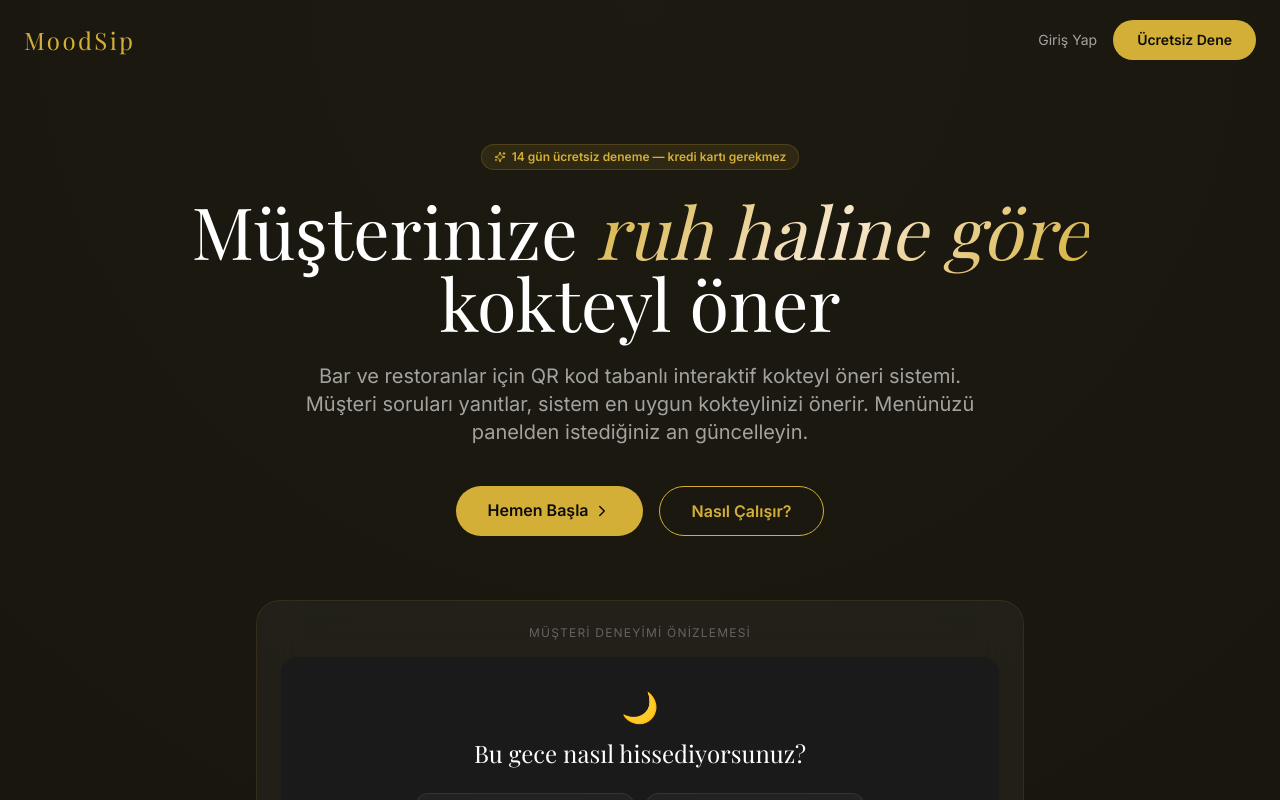
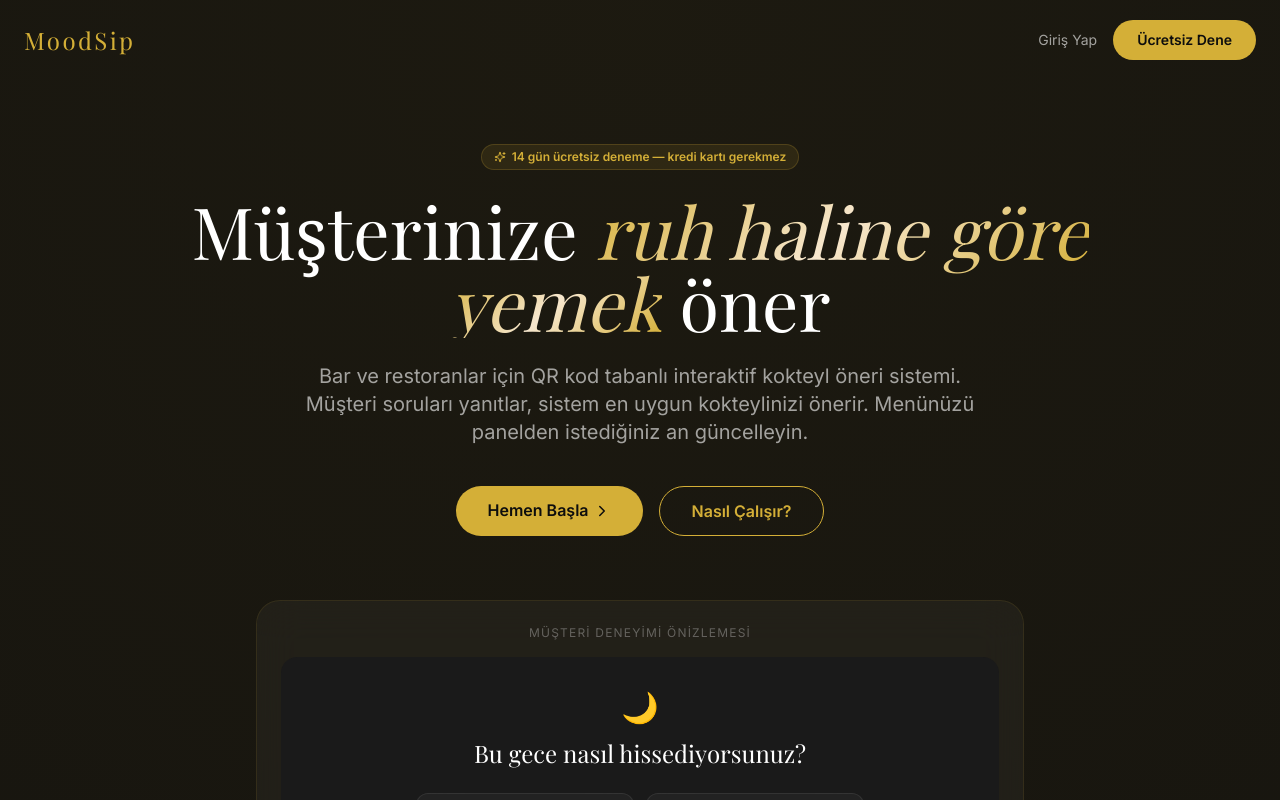
Before and after one commit to garbiscan-sudo/moodsip-saas, a Next.js app: page / in a window 1280 px wide. Shown: the top 800 px of the page. Built offline with nearby package versions, Linux system fonts and the light colour scheme; a web font is replaced by a local one.

Commit message:
hero animated words

```diff
--- a/app/page.tsx
+++ b/app/page.tsx
@@ -1,5 +1,6 @@
 import type { Metadata } from 'next'
 import Link from 'next/link'
+import HeroHeading from '@/components/landing/HeroHeading'
 import {
   QrCode, LayoutDashboard, Sparkles, ChevronRight,
   Check, Star, Zap, Shield, RefreshCw, HelpCircle
@@ -80,11 +81,7 @@ export default function LandingPage() {
           14 gün ücretsiz deneme — kredi kartı gerekmez
         </div>
 
-        <h1 className="font-serif text-5xl md:text-7xl font-normal mb-6 leading-tight">
-          Müşterinize{' '}
-          <span className="text-gradient-gold italic">ruh haline göre</span>
-          <br />kokteyl öner
-        </h1>
+        <HeroHeading />
 
         <p className="text-white/60 text-lg md:text-xl max-w-2xl mx-auto mb-10 leading-relaxed">
           Bar ve restoranlar için QR kod tabanlı interaktif kokteyl öneri sistemi.
```
